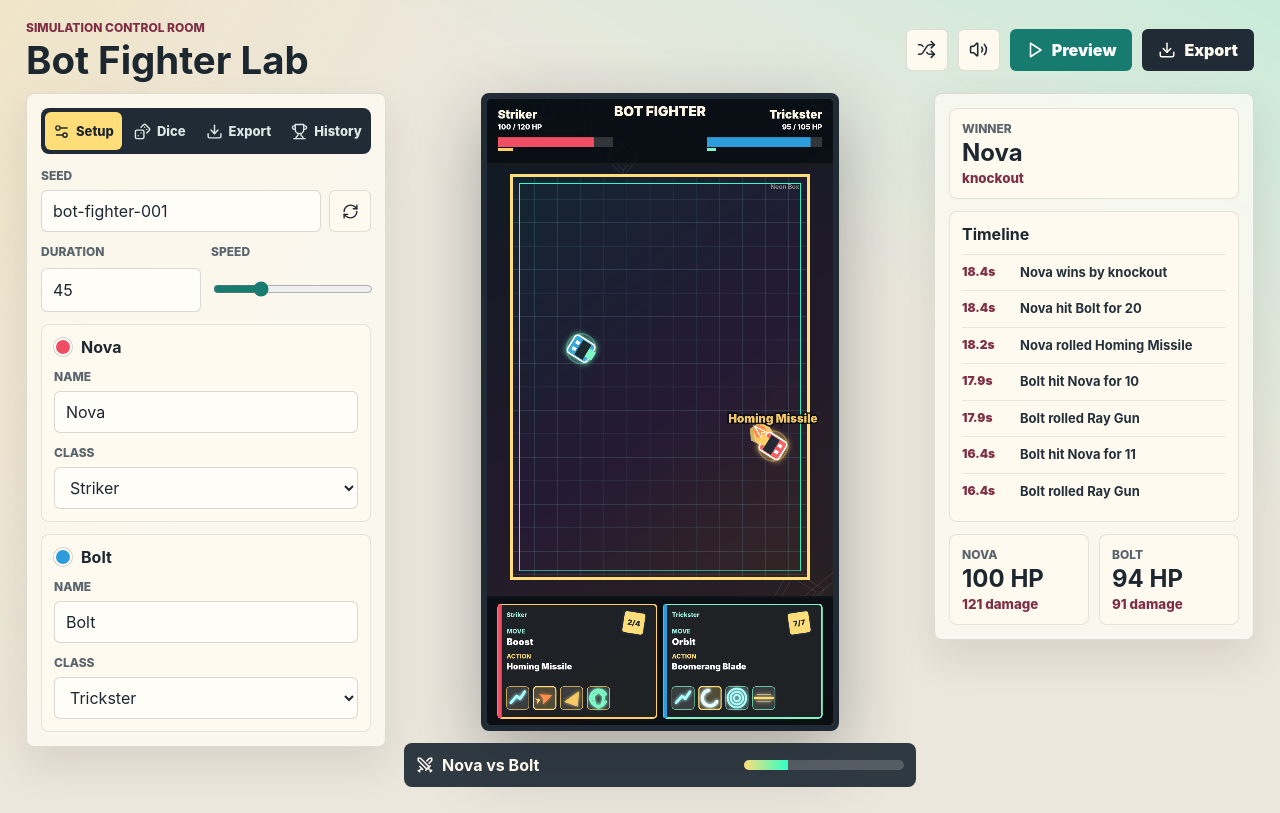
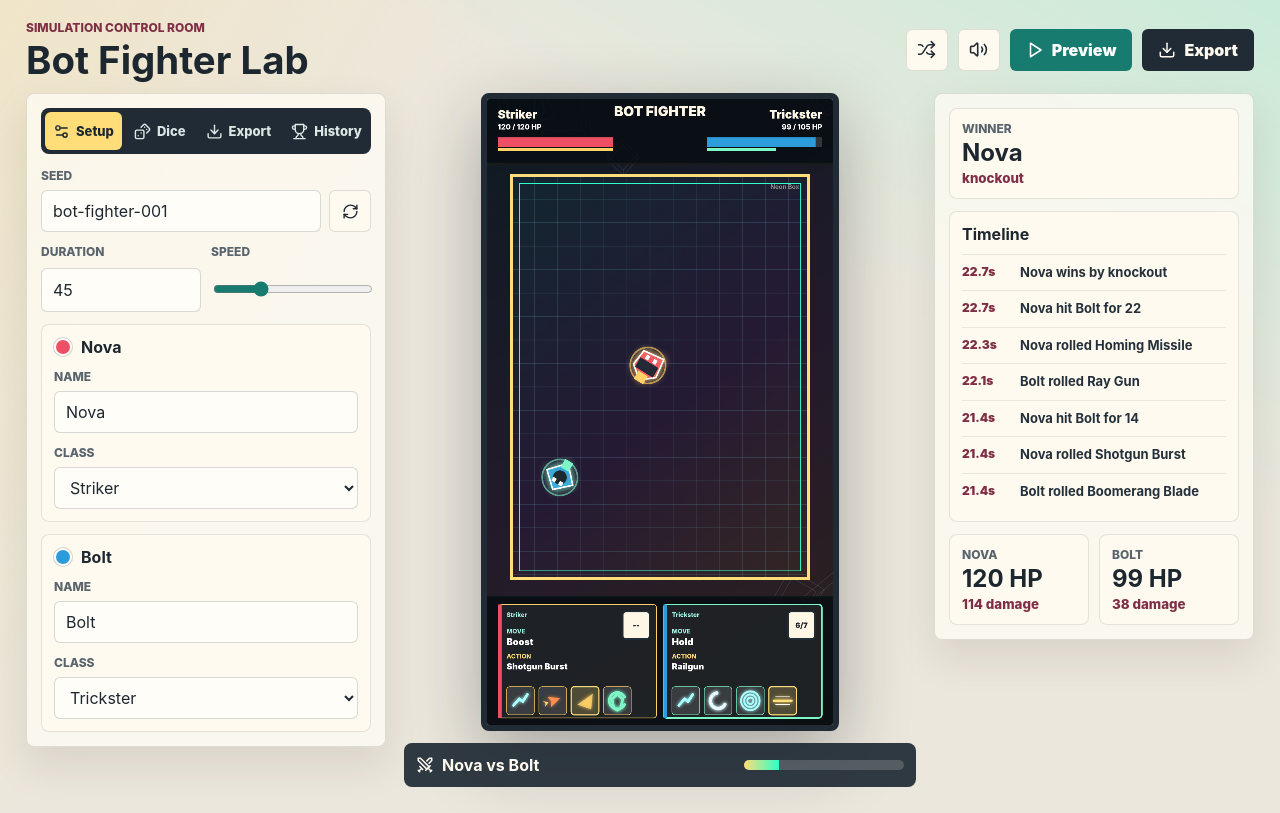
Before and after one commit to WildSphee/bot_fighter, a React (Vite) app: page / in a window 1280 px wide. Built offline with nearby package versions, Linux system fonts and the light colour scheme.

Commit message:
Add impact debris and fairer combat motion

```diff
--- a/src/render/drawFight.ts
+++ b/src/render/drawFight.ts
@@ -15,7 +15,7 @@ const ACTION_BAR_HEIGHT = 330;
 const FIELD_PADDING_X = 64;
 const FIELD_GAP_TOP = 28;
 const FIELD_GAP_BOTTOM = 44;
-const ROBOT_RADIUS = 30;
+const ROBOT_RADIUS = 38;
 
 type Layout = {
   width: number;
@@ -254,8 +254,20 @@ function drawEffects(
   layout: Layout
 ) {
   for (const effect of frame.effects) {
-    const position = mapPoint(effect.position, arena, layout.arena);
+    const worldPosition =
+      effect.type === "bit" && effect.velocity
+        ? {
+            x: effect.position.x + effect.velocity.x * effect.age,
+            y: effect.position.y + effect.velocity.y * effect.age,
+          }
+        : effect.position;
+    const position = mapPoint(worldPosition, arena, layout.arena);
     const alpha = Math.max(0, 1 - effect.age / effect.duration);
+
+    if (effect.type === "telegraph" && effect.endPosition) {
+      drawBeamEffect(context, effect, position, mapPoint(effect.endPosition, arena, layout.arena), alpha * 0.42);
+      continue;
+    }
 
     if (effect.type === "beam" && effect.endPosition) {
       drawBeamEffect(context, effect, position, mapPoint(effect.endPosition, arena, layout.arena), alpha);
@@ -272,12 +284,17 @@ function drawEffects(
     context.strokeStyle = effect.color;
     context.fillStyle = effect.color;
     context.lineWidth = effect.type === "trail" || effect.type === "spark" ? 4 : 7;
-    context.beginPath();
     const radius = effect.radius * 0.68 * (1 + effect.age);
-    context.arc(position.x, position.y, radius, 0, Math.PI * 2);
-    if (effect.type === "shield" || effect.type === "emp" || effect.type === "mine") {
+
+    if (effect.type === "bit") {
+      drawDebrisBit(context, position, radius, effect.age, effect.spin ?? 1, effect.variant ?? 0);
+    } else if (effect.type === "shield" || effect.type === "emp" || effect.type === "mine") {
+      context.beginPath();
+      context.arc(position.x, position.y, radius, 0, Math.PI * 2);
       context.stroke();
     } else if (effect.type === "muzzle") {
+      context.beginPath();
+      context.arc(position.x, position.y, radius, 0, Math.PI * 2);
       context.fill();
       context.strokeStyle = "#ffffff";
       context.lineWidth = 2;
@@ -285,10 +302,42 @@ function drawEffects(
     } else if (effect.type === "spark" || effect.type === "trail") {
       drawParticleStar(context, position, Math.max(4, radius), effect.age);
     } else {
+      context.beginPath();
+      context.arc(position.x, position.y, radius, 0, Math.PI * 2);
       context.fill();
     }
     context.restore();
   }
+}
+
+function drawDebrisBit(
+  context: CanvasRenderingContext2D,
+  position: Vec2,
+  radius: number,
+  age: number,
+  spin: number,
+  variant: number
+) {
+  context.save();
+  context.translate(position.x, position.y);
+  context.rotate(age * spin);
+
+  if (variant === 0) {
+    context.fillRect(-radius, -radius * 0.7, radius * 2, radius * 1.4);
+  } else if (variant === 1) {
+    context.beginPath();
+    context.moveTo(0, -radius);
+    context.lineTo(radius * 1.15, radius);
+    context.lineTo(-radius, radius * 0.7);
+    context.closePath();
+    context.fill();
+  } else {
+    context.beginPath();
+    context.arc(0, 0, radius, 0, Math.PI * 2);
+    context.fill();
+  }
+
+  context.restore();
 }
 
 function drawBeamEffect(
@@ -444,24 +493,7 @@ function drawRobots(
     context.rotate(robot.angle);
     context.globalAlpha = robot.alive ? 1 : 0.38;
 
-    context.shadowBlur = robot.alive ? 18 : 0;
-    context.shadowColor = robot.palette.glow;
-    context.fillStyle = robot.palette.body;
-    context.strokeStyle = "#ffffff";
-    context.lineWidth = 4;
-    context.beginPath();
-    context.roundRect(-30, -26, 60, 52, 9);
-    context.fill();
-    context.stroke();
-
-    context.shadowBlur = 0;
-    context.fillStyle = robot.palette.trim;
-    context.fillRect(-7, -22, 25, 44);
-    context.fillStyle = robot.palette.glow;
-    context.fillRect(18, -12, 20, 24);
-    context.fillStyle = "#f9fbff";
-    context.fillRect(-21, -13, 11, 9);
-    context.fillRect(-21, 5, 11, 9);
+    drawRobotBody(context, robot);
 
     if (robot.shield > 1) {
       context.strokeStyle = robot.palette.glow;
@@ -474,6 +506,70 @@ function drawRobots(
 
     context.restore();
   }
+}
+
+function drawRobotBody(context: CanvasRenderingContext2D, robot: RobotFrame) {
+  context.shadowBlur = robot.alive ? 20 : 0;
+  context.shadowColor = robot.palette.glow;
+  context.fillStyle = robot.palette.body;
+  context.strokeStyle = "#ffffff";
+  context.lineWidth = 4;
+
+  if (robot.classId === "bulwark") {
+    context.beginPath();
+    context.roundRect(-40, -33, 80, 66, 8);
+    context.fill();
+    context.stroke();
+    context.shadowBlur = 0;
+    context.fillStyle = robot.palette.trim;
+    context.fillRect(-18, -30, 26, 60);
+    context.fillStyle = robot.palette.glow;
+    context.fillRect(20, -18, 28, 36);
+    context.fillStyle = "#f9fbff";
+    context.fillRect(-30, -19, 13, 12);
+    context.fillRect(-30, 7, 13, 12);
+    return;
+  }
+
+  if (robot.classId === "trickster") {
+    context.beginPath();
+    context.moveTo(0, -39);
+    context.lineTo(42, 0);
+    context.lineTo(0, 39);
+    context.lineTo(-36, 0);
+    context.closePath();
+    context.fill();
+    context.stroke();
+    context.shadowBlur = 0;
+    context.fillStyle = robot.palette.trim;
+    context.beginPath();
+    context.arc(0, 0, 18, 0, Math.PI * 2);
+    context.fill();
+    context.fillStyle = robot.palette.glow;
+    context.fillRect(24, -12, 24, 24);
+    context.fillStyle = "#f9fbff";
+    context.fillRect(-18, -15, 11, 10);
+    context.fillRect(-18, 5, 11, 10);
+    return;
+  }
+
+  context.beginPath();
+  context.moveTo(43, 0);
+  context.lineTo(16, -34);
+  context.lineTo(-34, -28);
+  context.lineTo(-27, 28);
+  context.lineTo(16, 34);
+  context.closePath();
+  context.fill();
+  context.stroke();
+  context.shadowBlur = 0;
+  context.fillStyle = robot.palette.trim;
+  context.fillRect(-8, -27, 28, 54);
+  context.fillStyle = robot.palette.glow;
+  context.fillRect(24, -14, 24, 28);
+  context.fillStyle = "#f9fbff";
+  context.fillRect(-23, -16, 12, 10);
+  context.fillRect(-23, 6, 12, 10);
 }
 
 function drawFloatingActions(
@@ -576,8 +672,8 @@ function drawBotActionPanel(
   drawDice(context, activeRoll, time, {
     x: rect.x + rect.width - 88,
     y: rect.y + 18,
-    width: 58,
-    height: 58,
+    width: 70,
+    height: 70,
   });
 
   context.fillStyle = "#9feee2";
@@ -642,7 +738,7 @@ function drawLoadout(
   accent: string,
   selectedWeapon?: WeaponId
 ) {
-  const iconSize = 58;
+  const iconSize = 72;
   const gap = 12;
   const startX = rect.x + 22;
   let x = startX;
--- a/src/sim/engine.ts
+++ b/src/sim/engine.ts
@@ -25,6 +25,7 @@ type RobotState = RobotFrame & {
   nextWeaponAt: number;
   cooldowns: Partial<Record<WeaponId, number>>;
   intent: MovementId;
+  moveDeviation: number;
 };
 
 type ProjectileState = ProjectileFrame & {
@@ -39,13 +40,24 @@ type ProjectileState = ProjectileFrame & {
   lastTrailAt: number;
 };
 
+type PendingStrike = {
+  id: string;
+  weapon: WeaponDefinition;
+  attackerId: string;
+  targetId: string;
+  startPosition: Vec2;
+  aimPosition: Vec2;
+  resolvesAt: number;
+};
+
 const ROBOT_RADIUS = 36;
-const WINNER_SCREEN_SECONDS = 1;
+const WINNER_SCREEN_SECONDS = 2;
 
 export function simulateFight(config: FightConfig): FightResult {
   const rng = createRng(`${config.seed}:${config.robots.map((robot) => robot.id).join("|")}`);
   const robots = createInitialRobots(config);
   const projectiles: ProjectileState[] = [];
+  const pendingStrikes: PendingStrike[] = [];
   const effects: EffectFrame[] = [];
   const frames: FightFrame[] = [];
   const events: FightEvent[] = [];
@@ -95,6 +107,7 @@ export function simulateFight(config: FightConfig): FightResult {
         if (time >= robot.nextMoveAt) {
           const movementRoll = weightedRoll(rng, robot.movementDice);
           robot.intent = movementRoll.id;
+          robot.moveDeviation = ((rng.next() * 20 - 10) * Math.PI) / 180;
           robot.lastMove = robot.intent;
           robot.nextMoveAt = time + 0.85 + rng.next() * 0.95;
           events.push({
@@ -127,6 +140,7 @@ export function simulateFight(config: FightConfig): FightResult {
               rollTotal: weaponRoll.total,
               rngNext: rng.next,
               projectiles,
+              pendingStrikes,
               effects,
               events,
               robots,
@@ -145,6 +159,8 @@ export function simulateFight(config: FightConfig): FightResult {
         integrateRobot(robot, config, tickStep);
       }
 
+      resolveRobotCollisions(robots);
+      updatePendingStrikes(pendingStrikes, robots, effects, events, damageByRobot, time);
       updateProjectiles(projectiles, robots, effects, events, damageByRobot, time, tickStep);
       rechargeShields(robots, tickStep);
       pruneEffects(effects, time);
@@ -161,7 +177,10 @@ export function simulateFight(config: FightConfig): FightResult {
     winnerReason = "hp";
     const time = config.maxDuration;
     events.push({ type: "winner", time, winnerId, reason: winnerReason, sound: "winner" });
-    captureFrame(time, robots, projectiles, effects, frames);
+    for (let holdTime = time; holdTime <= time + WINNER_SCREEN_SECONDS + 0.0001; holdTime += frameStep) {
+      pruneEffects(effects, holdTime);
+      captureFrame(Number(holdTime.toFixed(4)), robots, projectiles, effects, frames);
+    }
   }
 
   return {
@@ -185,11 +204,17 @@ function createInitialRobots(config: FightConfig): RobotState[] {
       x: center.x + Math.cos(angle) * radius,
       y: center.y + Math.sin(angle) * radius,
     };
+    const initialDirection = normalize(
+      add(
+        mul(normalize(sub(center, position)), 0.65),
+        mul(rotate90(normalize(sub(center, position)), index % 2 === 0 ? 1 : -1), 0.35)
+      )
+    );
 
     return {
       ...robot,
       position,
-      velocity: { x: 0, y: 0 },
+      velocity: mul(initialDirection, robotClass.speed * 0.42),
       angle,
       hp: robotClass.hp,
       maxHp: robotClass.hp,
@@ -202,6 +227,7 @@ function createInitialRobots(config: FightConfig): RobotState[] {
       nextWeaponAt: 0.35 + index * 0.2,
       cooldowns: {},
       intent: "hold",
+      moveDeviation: ((index % 2 === 0 ? 7 : -7) * Math.PI) / 180,
     };
   });
 }
@@ -251,7 +277,7 @@ function applyMovement(
     robot.position.y < 90 ||
     robot.position.x > config.arena.width - 90 ||
     robot.position.y > config.arena.height - 90;
-  const vector = nearWall ? boundaryVector : movementVector[robot.intent];
+  const vector = rotateVector(nearWall ? boundaryVector : movementVector[robot.intent], robot.moveDeviation);
   robot.velocity = add(robot.velocity, mul(vector, robotClass.speed * dt));
   robot.angle = angleTo(robot.position, target.position);
 }
@@ -279,6 +305,48 @@ function integrateRobot(robot: RobotState, config: FightConfig, dt: number) {
   robot.position = { x: clampedX, y: clampedY };
 }
 
+function resolveRobotCollisions(robots: RobotState[]) {
+  for (let leftIndex = 0; leftIndex < robots.length; leftIndex += 1) {
+    for (let rightIndex = leftIndex + 1; rightIndex < robots.length; rightIndex += 1) {
+      const left = robots[leftIndex];
+      const right = robots[rightIndex];
+
+      if (!left.alive || !right.alive) {
+        continue;
+      }
+
+      const delta = sub(right.position, left.position);
+      const gap = distance(left.position, right.position);
+      const minGap = ROBOT_RADIUS * 2;
+
+      if (gap <= 0.001 || gap >= minGap) {
+        continue;
+      }
+
+      const normal = normalize(delta);
+      const overlap = minGap - gap;
+      const leftClass = getClass(left.classId);
+      const rightClass = getClass(right.classId);
+      const totalMass = leftClass.mass + rightClass.mass;
+
+      left.position = add(left.position, mul(normal, (-overlap * rightClass.mass) / totalMass));
+      right.position = add(right.position, mul(normal, (overlap * leftClass.mass) / totalMass));
+
+      const relativeVelocity = sub(right.velocity, left.velocity);
+      const impactSpeed = relativeVelocity.x * normal.x + relativeVelocity.y * normal.y;
+
+      if (impactSpeed < 0) {
+        const impulse = (-(1.15) * impactSpeed) / (1 / leftClass.mass + 1 / rightClass.mass);
+        left.velocity = add(left.velocity, mul(normal, -impulse / leftClass.mass));
+        right.velocity = add(right.velocity, mul(normal, impulse / rightClass.mass));
+      } else {
+        left.velocity = add(left.velocity, mul(normal, -18 / leftClass.mass));
+        right.velocity = add(right.velocity, mul(normal, 18 / rightClass.mass));
+      }
+    }
+  }
+}
+
 function fireWeapon(input: {
   weapon: WeaponDefinition;
   attacker: RobotState;
@@ -288,6 +356,7 @@ function fireWeapon(input: {
   rollTotal: number;
   rngNext: () => number;
   projectiles: ProjectileState[];
+  pendingStrikes: PendingStrike[];
   effects: EffectFrame[];
   events: FightEvent[];
   robots: RobotState[];
@@ -302,6 +371,7 @@ function fireWeapon(input: {
     rollTotal,
     rngNext,
     projectiles,
+    pendingStrikes,
     effects,
     events,
     damageByRobot,
@@ -383,9 +453,28 @@ function fireWeapon(input: {
     );
     for (const robot of input.robots) {
       if (robot.id !== attacker.id && robot.alive && distance(robot.position, attacker.position) < weapon.radius + 70) {
-        applyDamage(attacker, robot, weapon, time, events, damageByRobot);
+        applyDamage(attacker, robot, weapon, time, events, damageByRobot, effects);
       }
     }
+    return;
+  }
+
+  if (weapon.id === "railgun") {
+    pendingStrikes.push({
+      id: `railgun-${attacker.id}-${time.toFixed(2)}`,
+      weapon,
+      attackerId: attacker.id,
+      targetId: target.id,
+      startPosition: { ...attacker.position },
+      aimPosition: { ...target.position },
+      resolvesAt: time + 0.5,
+    });
+    effects.push(
+      createEffect("telegraph", attacker.position, 14, time, "#ffdd78", {
+        endPosition: target.position,
+        weaponId: weapon.id,
+      })
+    );
     return;
   }
 
@@ -404,16 +493,15 @@ function fireWeapon(input: {
     );
   } else {
     effects.push(
-      createEffect("beam", attacker.position, weapon.id === "railgun" ? 18 : 10, time, weapon.id === "railgun" ? "#ffdd78" : attacker.palette.glow, {
+      createEffect("beam", attacker.position, 10, time, attacker.palette.glow, {
         endPosition: target.position,
         weaponId: weapon.id,
       })
     );
   }
 
-  const accuracy = weapon.id === "railgun" ? 0.86 : 0.78;
-  if (rngNext() <= accuracy) {
-    applyDamage(attacker, target, weapon, time, events, damageByRobot);
+  if (rngNext() <= 0.78) {
+    applyDamage(attacker, target, weapon, time, events, damageByRobot, effects);
     effects.push(
       createEffect(weapon.id === "emp" ? "emp" : "hit", target.position, weapon.radius + 12, time, attacker.palette.glow, {
         weaponId: weapon.id,
@@ -476,7 +564,7 @@ function updateProjectiles(
     );
 
     if (owner && hitRobot) {
-      applyDamage(owner, hitRobot, getWeapon(projectile.weaponId), time, events, damageByRobot);
+      applyDamage(owner, hitRobot, getWeapon(projectile.weaponId), time, events, damageByRobot, effects);
       effects.push(
         createEffect("explosion", projectile.position, projectile.radius + 32, time, owner.palette.glow, {
           weaponId: projectile.weaponId,
@@ -498,7 +586,8 @@ function applyDamage(
   weapon: WeaponDefinition,
   time: number,
   events: FightEvent[],
-  damageByRobot: Record<string, number>
+  damageByRobot: Record<string, number>,
+  effects: EffectFrame[]
 ) {
   const targetClass = getClass(target.classId);
   const shieldAbsorb = Math.min(target.shield, weapon.damage * 0.7);
@@ -520,9 +609,16 @@ function applyDamage(
     damage: Number(damage.toFixed(2)),
     sound: "impact",
   });
+  addDamageBits(effects, target.position, direction, target.palette, time, weapon.id, 7);
 
   if (target.hp <= 0 && target.alive) {
     target.alive = false;
+    effects.push(
+      createEffect("explosion", target.position, 96, time, target.palette.glow, {
+        weaponId: weapon.id,
+      })
+    );
+    addDamageBits(effects, target.position, direction, target.palette, time, weapon.id, 26);
     events.push({
       type: "death",
       time,
@@ -530,6 +626,81 @@ function applyDamage(
       killerId: attacker.id,
       sound: "explosion",
     });
+  }
+}
+
+function updatePendingStrikes(
+  pendingStrikes: PendingStrike[],
+  robots: RobotState[],
+  effects: EffectFrame[],
+  events: FightEvent[],
+  damageByRobot: Record<string, number>,
+  time: number
+) {
+  for (let index = pendingStrikes.length - 1; index >= 0; index -= 1) {
+    const strike = pendingStrikes[index];
+
+    if (time < strike.resolvesAt) {
+      continue;
+    }
+
+    const attacker = robots.find((robot) => robot.id === strike.attackerId);
+    const target = robots.find((robot) => robot.id === strike.targetId);
+
+    effects.push(
+      createEffect("beam", strike.startPosition, 18, time, "#ffdd78", {
+        endPosition: strike.aimPosition,
+        weaponId: strike.weapon.id,
+      })
+    );
+
+    if (attacker && target?.alive && pointLineDistance(target.position, strike.startPosition, strike.aimPosition) <= ROBOT_RADIUS + 8) {
+      applyDamage(attacker, target, strike.weapon, time, events, damageByRobot, effects);
+      effects.push(
+        createEffect("hit", target.position, strike.weapon.radius + 18, time, attacker.palette.glow, {
+          weaponId: strike.weapon.id,
+        })
+      );
+    } else {
+      effects.push(
+        createEffect("spark", strike.aimPosition, 18, time, "#ffdd78", {
+          weaponId: strike.weapon.id,
+        })
+      );
+    }
+
+    pendingStrikes.splice(index, 1);
+  }
+}
+
+function addDamageBits(
+  effects: EffectFrame[],
+  position: Vec2,
+  impactDirection: Vec2,
+  palette: RobotConfig["palette"],
+  time: number,
+  weaponId: WeaponId,
+  count: number
+) {
+  const colors = [palette.body, palette.trim, palette.glow, "#ffffff"];
+  const baseDirection = normalize(impactDirection);
+
+  for (let index = 0; index < count; index += 1) {
+    const angle = (Math.PI * 2 * index) / count + Math.sin(index * 12.989 + time) * 0.32;
+    const outward = normalize(
+      add({ x: Math.cos(angle), y: Math.sin(angle) }, mul(baseDirection, 0.8))
+    );
+    const speed = count > 12 ? 170 + (index % 7) * 28 : 95 + (index % 5) * 18;
+    const offset = mul(outward, 8 + (index % 4) * 4);
+
+    effects.push(
+      createEffect("bit", add(position, offset), 5 + (index % 4), time, colors[index % colors.length], {
+        velocity: mul(outward, speed),
+        weaponId,
+        spin: (index % 2 === 0 ? 1 : -1) * (2.5 + index * 0.17),
+        variant: index % 3,
+      })
+    );
   }
 }
 
@@ -560,11 +731,15 @@ function createEffect(
   color: string,
   options: {
     endPosition?: Vec2;
+    velocity?: Vec2;
     weaponId?: WeaponId;
+    spin?: number;
+    variant?: number;
   } = {}
 ): EffectFrame {
   const durationByType: Record<EffectFrame["type"], number> = {
     beam: 0.24,
+    bit: 0.95,
     cone: 0.32,
     emp: 0.44,
     explosion: 0.55,
@@ -573,6 +748,7 @@ function createEffect(
     muzzle: 0.22,
     shield: 0.38,
     spark: 0.28,
+    telegraph: 0.5,
     trail: 0.34,
   };
 
@@ -581,11 +757,14 @@ function createEffect(
     type,
     position: { ...position },
     endPosition: options.endPosition ? { ...options.endPosition } : undefined,
+    velocity: options.velocity ? { ...options.velocity } : undefined,
     weaponId: options.weaponId,
     radius,
     age: 0,
     duration: durationByType[type],
     color,
+    spin: options.spin,
+    variant: options.variant,
   };
 }
 
@@ -627,8 +806,36 @@ function captureFrame(
     effects: effects.map((effect) => ({
       ...effect,
       position: { ...effect.position },
+      endPosition: effect.endPosition ? { ...effect.endPosition } : undefined,
+      velocity: effect.velocity ? { ...effect.velocity } : undefined,
     })),
   });
+}
+
+function rotateVector(vector: Vec2, radians: number): Vec2 {
+  const cosine = Math.cos(radians);
+  const sine = Math.sin(radians);
+  return {
+    x: vector.x * cosine - vector.y * sine,
+    y: vector.x * sine + vector.y * cosine,
+  };
+}
+
+function pointLineDistance(point: Vec2, start: Vec2, end: Vec2): number {
+  const line = sub(end, start);
+  const lineLengthSquared = line.x * line.x + line.y * line.y;
+
+  if (lineLengthSquared <= 0.001) {
+    return distance(point, start);
+  }
+
+  const t = clamp(((point.x - start.x) * line.x + (point.y - start.y) * line.y) / lineLengthSquared, 0, 1);
+  const projection = {
+    x: start.x + line.x * t,
+    y: start.y + line.y * t,
+  };
+
+  return distance(point, projection);
 }
 
 function chooseWinnerByScore(robots: RobotState[]): string | undefined {
```
Also changed, not shown: src/sim/types.ts (+6 -1 lines), 1 other file (tests, documents, lock files or other folders).
